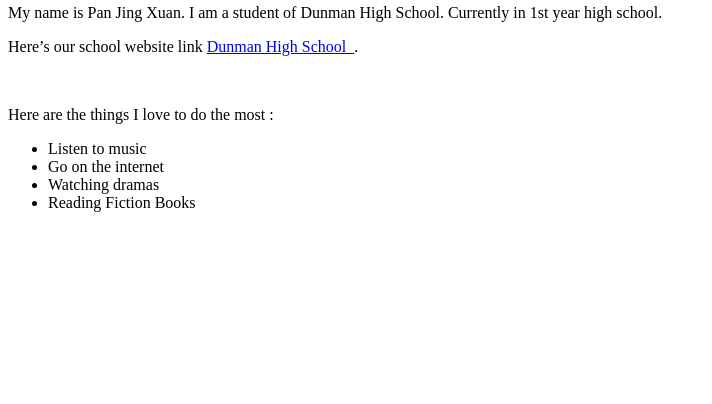
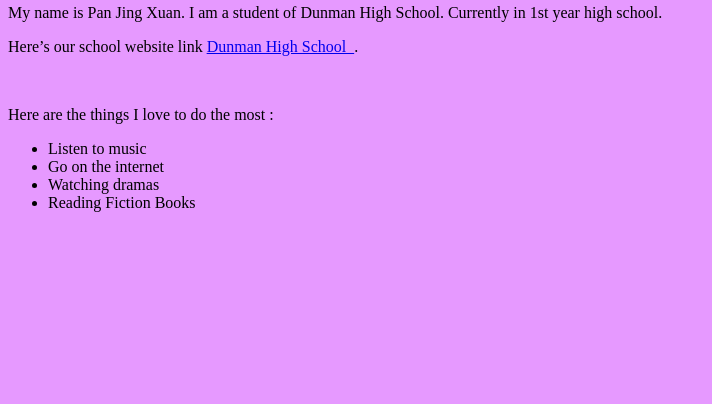
Before and after one commit to dhspanjingxuan/dhspanjingxuan.github.io, a plain HTML site: page index.html in a window 1280 px wide. Shown: the part 396-800 px from the top of the page, without its empty margins (0-712 px from the left). Drawn offline with Linux system fonts and the light colour scheme.

Commit message:
Update style.css

```diff
--- a/style.css
+++ b/style.css
@@ -10,5 +10,5 @@ p{
 font-family:verdana:
 }
 body{
-background-color:##00ffbf;
+background-color:#e699ff;
 }
```
